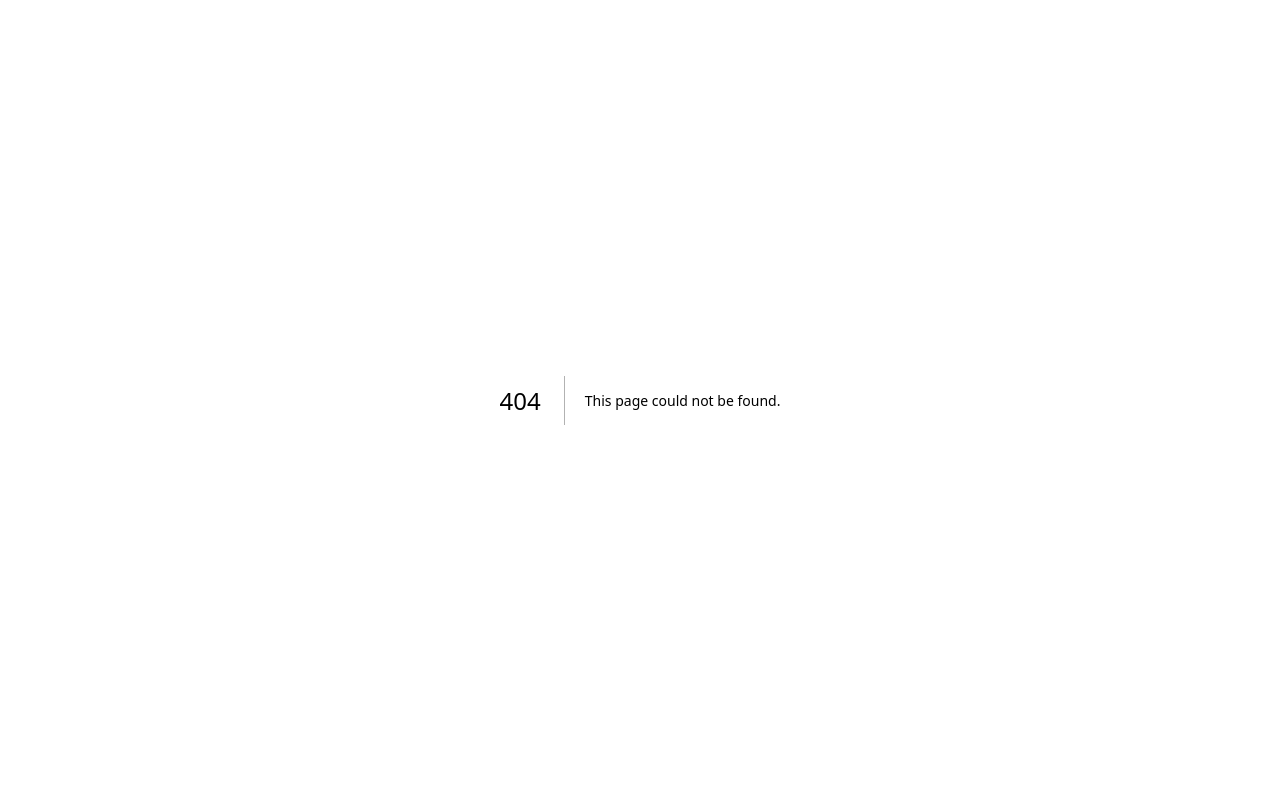
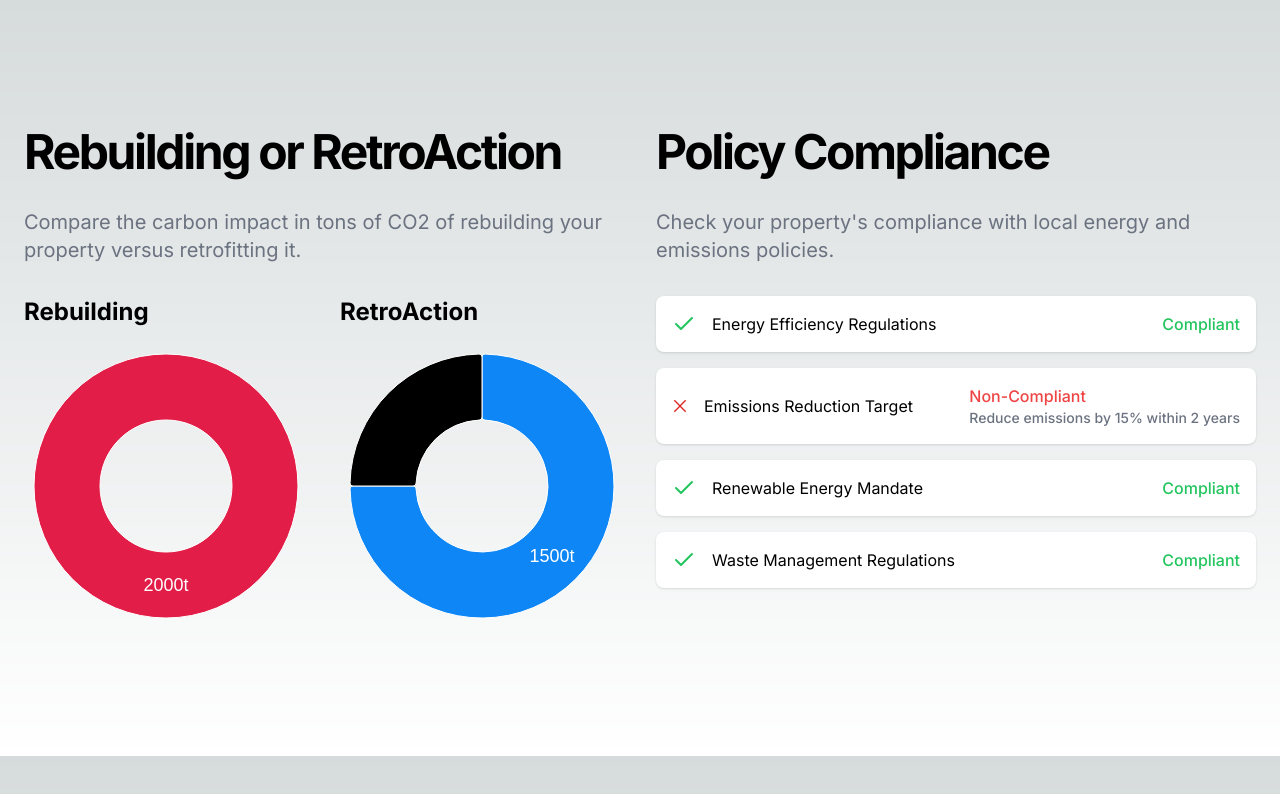
Before and after one commit to jakobprufer/retroaction, a Next.js app: page /data in a window 1280 px wide. Before the commit this address had no page. Shown: the top 794 px of the page. Built offline with nearby package versions, Linux system fonts and the light colour scheme.

Commit message:
seccond screen

```diff
--- a/package.json
+++ b/package.json
@@ -9,6 +9,7 @@
     "lint": "next lint"
   },
   "dependencies": {
+    "@nivo/pie": "^0.86.0",
     "@radix-ui/react-icons": "^1.3.0",
     "@radix-ui/react-label": "^2.0.2",
     "@radix-ui/react-slot": "^1.0.2",
@@ -18,6 +19,7 @@
     "next": "14.2.3",
     "react": "^18",
     "react-dom": "^18",
+    "react-icons": "^5.2.1",
     "sharp": "^0.33.3",
     "tailwind-merge": "^2.3.0",
     "tailwindcss-animate": "^1.0.7"
--- /dev/null
+++ b/src/app/data/page.jsx
@@ -0,0 +1,6 @@
+import { DataPage } from "@/components/data-page";
+import React from "react";
+
+export default function page() {
+  return <DataPage />;
+}
--- a/src/components/adress-lookup.jsx
+++ b/src/components/adress-lookup.jsx
@@ -56,7 +56,7 @@ export function AdressLookup() {
                   <Input id="postcode" placeholder="Enter your post code" />
                 </div>
               </div>
-              <Button className="w-full" type="submit">
+              <Button className="w-full" type="submit" to="/data">
                 Get Estimate
               </Button>
             </div>
--- /dev/null
+++ b/src/components/data-page.jsx
@@ -0,0 +1,213 @@
+/**
+ * This code was generated by v0 by Vercel.
+ * @see https://v0.dev/t/BBxyNWfGcBk
+ * Documentation: https://v0.dev/docs#integrating-generated-code-into-your-nextjs-app
+ */
+
+/** Add fonts into your Next.js project:
+
+import { Arimo } from 'next/font/google'
+import { Libre_Franklin } from 'next/font/google'
+
+arimo({
+  subsets: ['latin'],
+  display: 'swap',
+})
+
+libre_franklin({
+  subsets: ['latin'],
+  display: 'swap',
+})
+
+To read more about using these font, please visit the Next.js documentation:
+- App Directory: https://nextjs.org/docs/app/building-your-application/optimizing/fonts
+- Pages Directory: https://nextjs.org/docs/pages/building-your-application/optimizing/fonts
+**/
+"use client";
+import { Label } from "@/components/ui/label";
+import { Input } from "@/components/ui/input";
+import { Button } from "@/components/ui/button";
+import { ResponsivePie } from "@nivo/pie";
+import { RiCloseLargeFill } from "react-icons/ri";
+
+export function DataPage() {
+  return (
+    <main className="justify-center flex w-full">
+      <section className="py-12 md:py-24 lg:py-32">
+        <div className="container px-4 md:px-6">
+          <div className="grid gap-8 lg:grid-cols-2">
+            <div>
+              <h2 className="text-3xl font-bold tracking-tighter sm:text-4xl md:text-5xl">
+                Rebuilding or RetroAction
+              </h2>
+              <p className="max-w-[700px] py-8 text-gray-500 md:text-xl dark:text-gray-400">
+                Compare the carbon impact in tons of CO2 of rebuilding your
+                property versus retrofitting it.
+              </p>
+              <div className="grid grid-cols-2 gap-8">
+                <div>
+                  <h3 className="text-2xl font-bold mb-4">Rebuilding</h3>
+                  <DonutpieChart className="aspect-square" />
+                </div>
+                <div>
+                  <h3 className="text-2xl font-bold mb-4">RetroAction</h3>
+                  <DonutpieChart2 className="aspect-square" />
+                </div>
+              </div>
+            </div>
+            <div>
+              <h2 className="text-3xl font-bold tracking-tighter sm:text-4xl md:text-5xl">
+                Policy Compliance
+              </h2>
+              <p className="max-w-[700px] py-8 text-gray-500 md:text-xl dark:text-gray-400">
+                Check your property's compliance with local energy and emissions
+                policies.
+              </p>
+              <div className="space-y-4">
+                <div className="flex items-center justify-between bg-white dark:bg-gray-900 p-4 rounded-lg shadow">
+                  <div className="flex items-center gap-4">
+                    <CheckIcon className="w-6 h-6 text-green-500" />
+                    <span>Energy Efficiency Regulations</span>
+                  </div>
+                  <span className="text-green-500 font-medium">Compliant</span>
+                </div>
+                <div className="flex items-center justify-between bg-white dark:bg-gray-900 p-4 rounded-lg shadow">
+                  <div className="flex items-center gap-4">
+                    <CrossIcon className="w-6 h-6 text-red-500" />
+                    <span>Emissions Reduction Target</span>
+                  </div>
+                  <div className="text-red-500 font-medium">
+                    Non-Compliant
+                    <p className="text-sm text-gray-500 dark:text-gray-400">
+                      Reduce emissions by 15% within 2 years
+                    </p>
+                  </div>
+                </div>
+                <div className="flex items-center justify-between bg-white dark:bg-gray-900 p-4 rounded-lg shadow">
+                  <div className="flex items-center gap-4">
+                    <CheckIcon className="w-6 h-6 text-green-500" />
+                    <span>Renewable Energy Mandate</span>
+                  </div>
+                  <span className="text-green-500 font-medium">Compliant</span>
+                </div>
+                <div className="flex items-center justify-between bg-white dark:bg-gray-900 p-4 rounded-lg shadow">
+                  <div className="flex items-center gap-4">
+                    <CheckIcon className="w-6 h-6 text-green-500" />
+                    <span>Waste Management Regulations</span>
+                  </div>
+                  <span className="text-green-500 font-medium">Compliant</span>
+                </div>
+              </div>
+            </div>
+          </div>
+        </div>
+      </section>
+    </main>
+  );
+}
+
+function CheckIcon(props) {
+  return (
+    <svg
+      {...props}
+      xmlns="http://www.w3.org/2000/svg"
+      width="24"
+      height="24"
+      viewBox="0 0 24 24"
+      fill="none"
+      stroke="currentColor"
+      strokeWidth="2"
+      strokeLinecap="round"
+      strokeLinejoin="round"
+    >
+      <path d="M20 6 9 17l-5-5" />
+    </svg>
+  );
+}
+
+function CrossIcon(props) {
+  return <RiCloseLargeFill className="text-red-600" />;
+}
+
+function DonutpieChart(props) {
+  return (
+    <div {...props}>
+      <ResponsivePie
+        data={[{ id: "2000t", value: 80 }]}
+        sortByValue
+        margin={{ top: 10, right: 10, bottom: 10, left: 10 }}
+        cornerRadius={3}
+        innerRadius={0.5}
+        padAngle={0}
+        borderWidth={1}
+        borderColor={"#ffffff"}
+        enableArcLinkLabels={false}
+        arcLabel={(d) => `${d.id}`}
+        arcLabelsTextColor={"#ffffff"}
+        arcLabelsRadiusOffset={0.5}
+        colors={["#e11d48"]}
+        theme={{
+          labels: {
+            text: {
+              fontSize: "18px",
+            },
+          },
+          tooltip: {
+            chip: {
+              borderRadius: "9999px",
+            },
+            container: {
+              fontSize: "12px",
+              textTransform: "capitalize",
+              borderRadius: "6px",
+            },
+          },
+        }}
+        role="application"
+      />
+    </div>
+  );
+}
+
+function DonutpieChart2(props) {
+  return (
+    <div {...props}>
+      <ResponsivePie
+        data={[
+          { id: "1500t", value: 75 },
+          { id: "", value: 25 },
+        ]}
+        sortByValue
+        margin={{ top: 10, right: 10, bottom: 10, left: 10 }}
+        cornerRadius={3}
+        innerRadius={0.5}
+        padAngle={0}
+        borderWidth={1}
+        borderColor={"#ffffff"}
+        enableArcLinkLabels={false}
+        arcLabel={(d) => `${d.id}`}
+        arcLabelsTextColor={"#ffffff"}
+        arcLabelsRadiusOffset={0.5}
+        colors={["#0E86F5", "000"]}
+        theme={{
+          labels: {
+            text: {
+              fontSize: "18px",
+            },
+          },
+          tooltip: {
+            chip: {
+              borderRadius: "9999px",
+            },
+            container: {
+              fontSize: "12px",
+              textTransform: "capitalize",
+              borderRadius: "6px",
+            },
+          },
+        }}
+        role="application"
+      />
+    </div>
+  );
+}
--- a/src/components/ui/button.jsx
+++ b/src/components/ui/button.jsx
@@ -1,22 +1,25 @@
-import * as React from "react"
-import { Slot } from "@radix-ui/react-slot"
+import * as React from "react";
+import { Slot } from "@radix-ui/react-slot";
 import { cva } from "class-variance-authority";
+import Link from "next/link";
 
-import { cn } from "@/lib/utils"
+import { cn } from "@/lib/utils";
 
 const buttonVariants = cva(
   "inline-flex items-center justify-center whitespace-nowrap rounded-md text-sm font-medium ring-offset-white transition-colors focus-visible:outline-none focus-visible:ring-2 focus-visible:ring-gray-950 focus-visible:ring-offset-2 disabled:pointer-events-none disabled:opacity-50 dark:ring-offset-gray-950 dark:focus-visible:ring-gray-300",
   {
     variants: {
       variant: {
-        default: "bg-gray-900 text-gray-50 hover:bg-gray-900/90 dark:bg-gray-50 dark:text-gray-900 dark:hover:bg-gray-50/90",
+        default:
+          "bg-gray-900 text-gray-50 hover:bg-gray-900/90 dark:bg-gray-50 dark:text-gray-900 dark:hover:bg-gray-50/90",
         destructive:
           "bg-red-500 text-gray-50 hover:bg-red-500/90 dark:bg-red-900 dark:text-gray-50 dark:hover:bg-red-900/90",
         outline:
           "border border-gray-200 bg-white hover:bg-gray-100 hover:text-gray-900 dark:border-gray-800 dark:bg-gray-950 dark:hover:bg-gray-800 dark:hover:text-gray-50",
         secondary:
           "bg-gray-100 text-gray-900 hover:bg-gray-100/80 dark:bg-gray-800 dark:text-gray-50 dark:hover:bg-gray-800/80",
-        ghost: "hover:bg-gray-100 hover:text-gray-900 dark:hover:bg-gray-800 dark:hover:text-gray-50",
+        ghost:
+          "hover:bg-gray-100 hover:text-gray-900 dark:hover:bg-gray-800 dark:hover:text-gray-50",
         link: "text-gray-900 underline-offset-4 hover:underline dark:text-gray-50",
       },
       size: {
@@ -31,17 +34,22 @@ const buttonVariants = cva(
       size: "default",
     },
   }
-)
+);
 
-const Button = React.forwardRef(({ className, variant, size, asChild = false, ...props }, ref) => {
-  const Comp = asChild ? Slot : "button"
-  return (
-    (<Comp
-      className={cn(buttonVariants({ variant, size, className }))}
-      ref={ref}
-      {...props} />)
-  );
-})
-Button.displayName = "Button"
+const Button = React.forwardRef(
+  ({ className, variant, to, size, asChild = false, ...props }, ref) => {
+    const Comp = asChild ? Slot : "button";
+    return (
+      <Link href={`${to}`}>
+        <Comp
+          className={cn(buttonVariants({ variant, size, className }))}
+          ref={ref}
+          {...props}
+        />
+      </Link>
+    );
+  }
+);
+Button.displayName = "Button";
 
-export { Button, buttonVariants }
+export { Button, buttonVariants };
```
Also changed, not shown: 1 other file (tests, documents, lock files or other folders).
